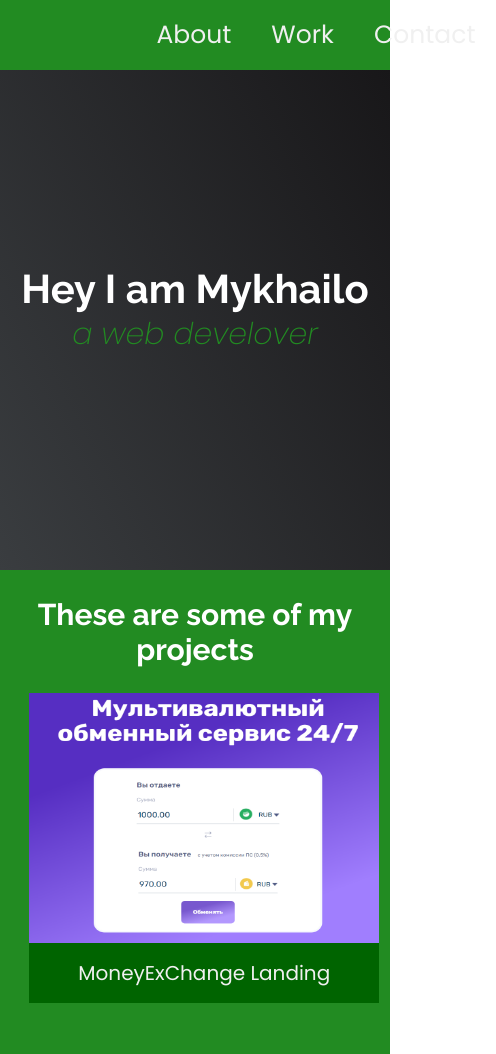
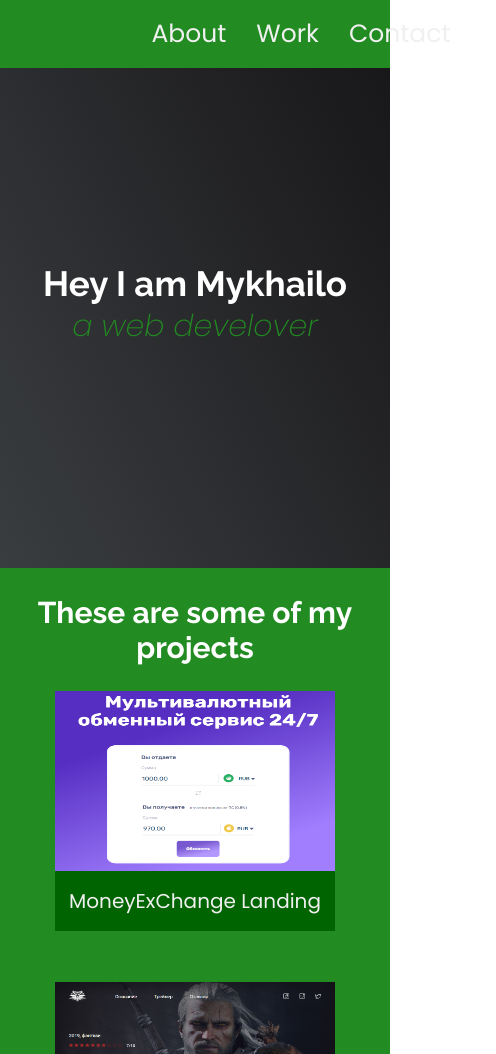
Before and after one commit to Sp1te/portfolio, a plain HTML site: page index.html in a window 390 px wide. Shown: the top 1054 px of the page, 496 px wide, since content can reach past the window. Drawn offline with Linux system fonts and the light colour scheme.

Commit message:
just fix something

```diff
--- a/style.css
+++ b/style.css
@@ -26,7 +26,6 @@ h2 {
 /* nev */
 header {
   width: 100%;
-  height: 70px;
   background-color: #228b22;
   display: flex;
   justify-content: flex-end;
@@ -198,27 +197,32 @@ header {
 }
 
 @media (max-width: 515px) {
+  .nav-item {
+    font-style: 20px;
+    padding: 15px;
+  }
   .welcome-section {
     height: 500px;
   }
   .welcome-section h1 {
-    font-size: 40px;
+    font-size: 35px;
     padding-top: 50%;
   }
   h2 {
-    font-style: 35px;
+    font-style: 30px;
   }
   .project-section h2 {
     font-size: 30px;
     padding-top: 8%;
     padding-bottom: 3%;
   }
+
   .project-section p {
     margin-bottom: 4%;
   }
   .project-item img {
-    width: 350px;
-    height: 250px;
+    width: 280px;
+    height: 180px;
   }
   .contact-section h2 {
     font-size: 30px;
```
